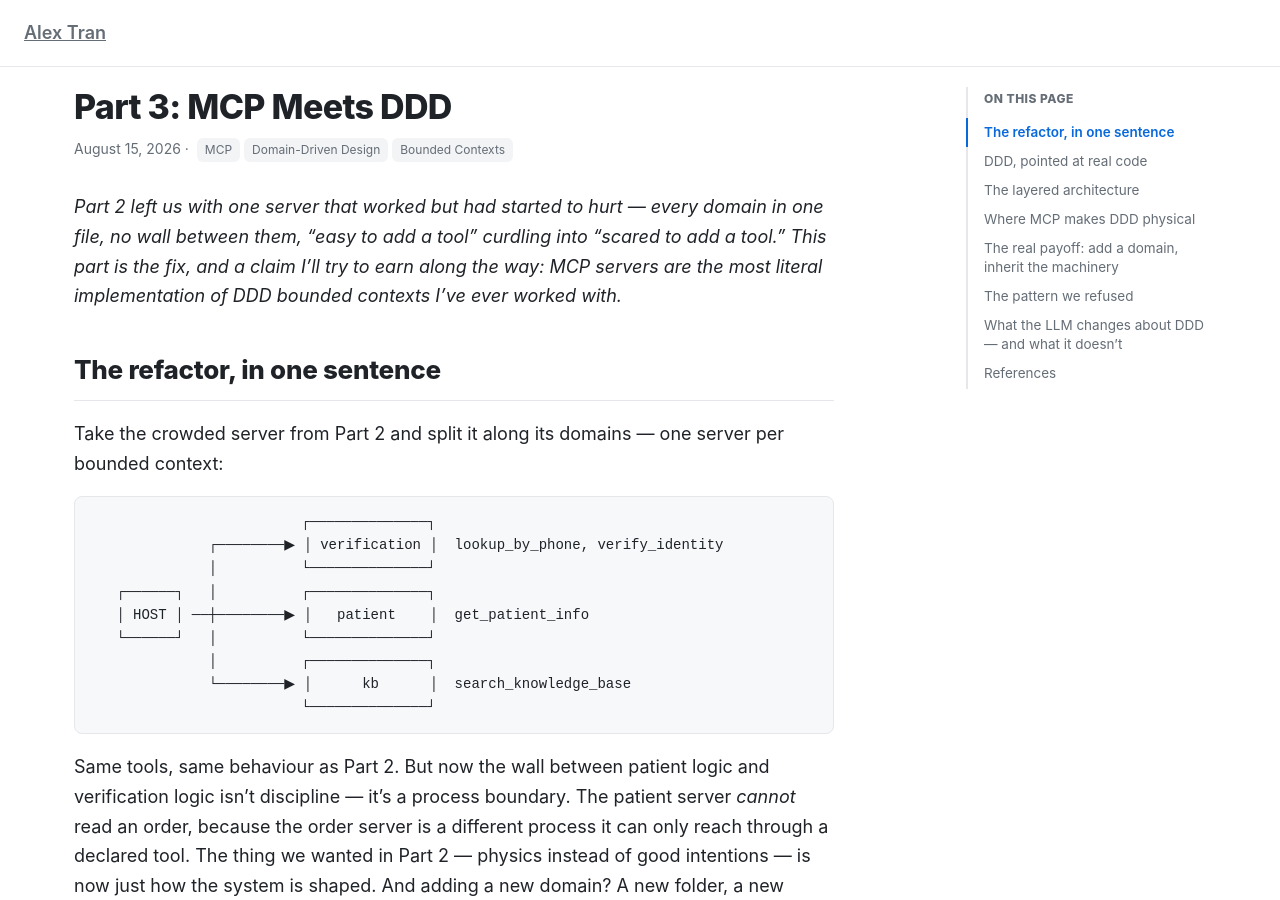
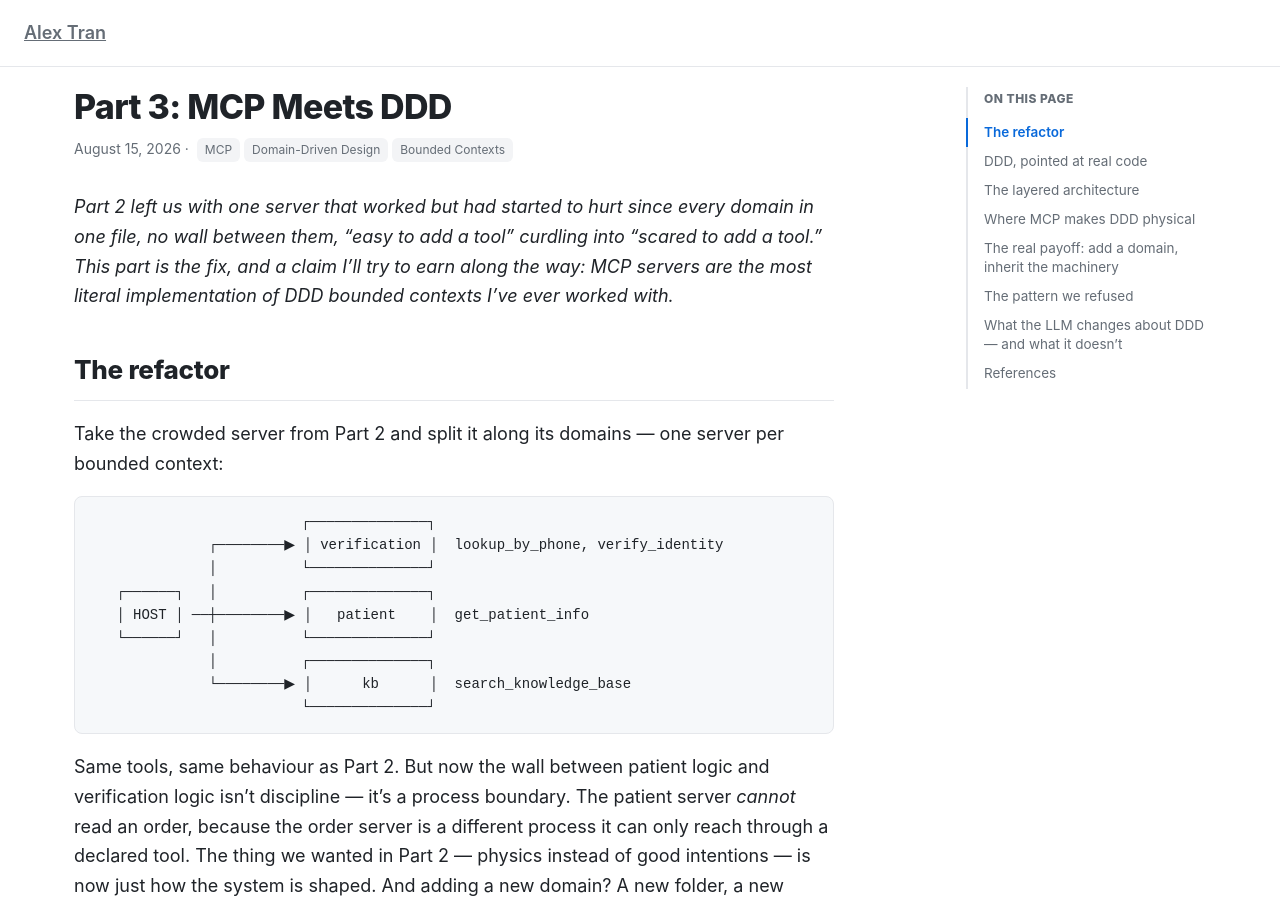
Before and after one commit to tungnhitran/tungnhitran.github.io, a Jekyll site: the page built from _posts/2026-08-15-mcp-meets-ddd.md, in a window 1280 px wide and 900 px high. Built offline with Jekyll 4.4.1, drawn with Linux system fonts in a browser that asks for light colours.

Commit message:
Refactor server description and section header
Clarify the description of the server issue and update the section header.

```diff
--- a/_posts/2026-08-15-mcp-meets-ddd.md
+++ b/_posts/2026-08-15-mcp-meets-ddd.md
@@ -6,9 +6,9 @@ series: "Building an Agentic AI Support System in Healthcare Context"
 tags: [MCP, Domain-Driven Design, Bounded Contexts]
 ---
 
-*Part 2 left us with one server that worked but had started to hurt — every domain in one file, no wall between them, "easy to add a tool" curdling into "scared to add a tool." This part is the fix, and a claim I'll try to earn along the way: MCP servers are the most literal implementation of DDD bounded contexts I've ever worked with.*
+*Part 2 left us with one server that worked but had started to hurt since every domain in one file, no wall between them, "easy to add a tool" curdling into "scared to add a tool." This part is the fix, and a claim I'll try to earn along the way: MCP servers are the most literal implementation of DDD bounded contexts I've ever worked with.*
 
-## The refactor, in one sentence
+## The refactor
 
 Take the crowded server from Part 2 and split it along its domains — one server per bounded context:
 
```
